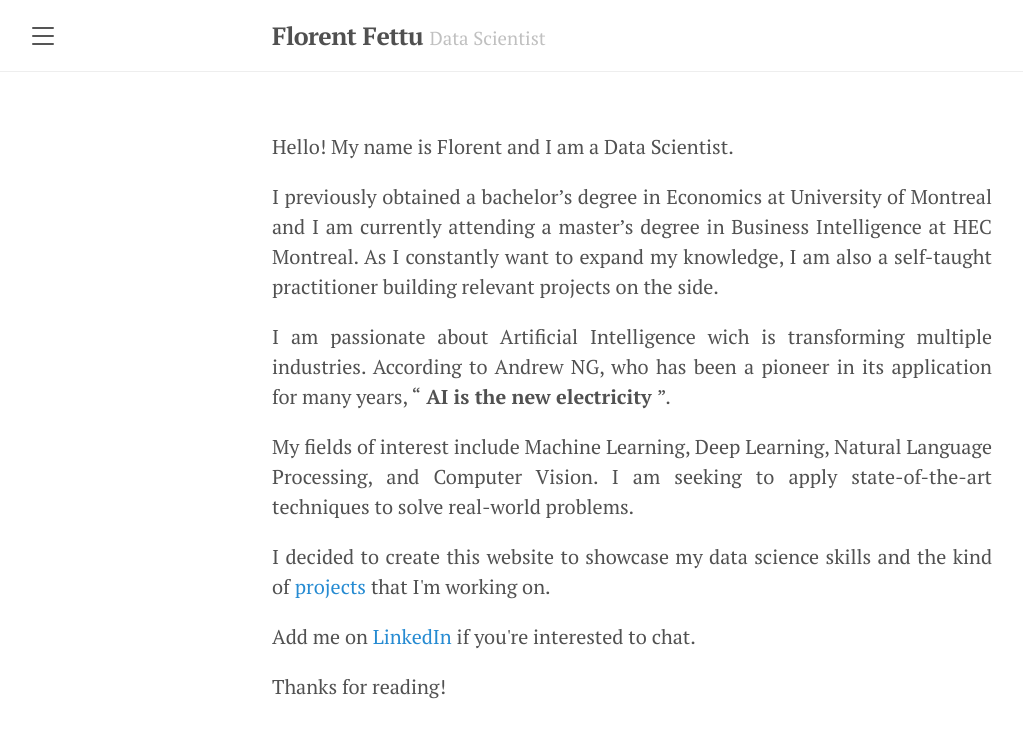
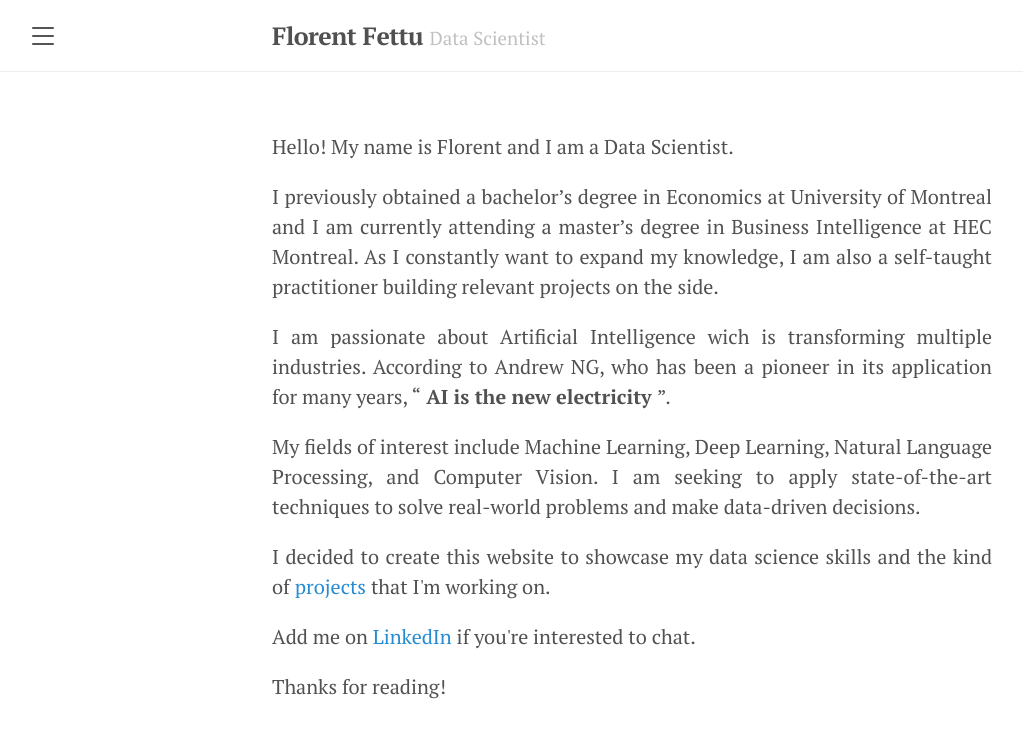
Before and after one commit to florentfettu/florentfettu.github.io, a Jekyll site: the page built from index.html, in a window 1280 px wide. Shown: the top 738 px of the page, without its empty margins (8-1031 px from the left). Built offline with Jekyll 4.4.1, drawn with Linux system fonts in a browser that asks for light colours; nearby versions of some CDN libraries; the list of posts is cut into pages by our own code.

Commit message:
Update index.html

```diff
--- a/index.html
+++ b/index.html
@@ -11,7 +11,8 @@
 <p align="justify"> I am passionate about Artificial Intelligence wich is transforming multiple industries. According to Andrew NG, who has been a pioneer in its application for many years,
   <q><b> AI is the new electricity </b></q>. </p>
 
-<p align="justify"> My fields of interest include Machine Learning, Deep Learning, Natural Language Processing, and Computer Vision. I am seeking to apply state-of-the-art techniques to solve real-world problems.</p>
+<p align="justify"> My fields of interest include Machine Learning, Deep Learning, Natural Language Processing, and Computer Vision. I am seeking to apply state-of-the-art techniques to solve real-world problems
+and make data-driven decisions. </p>
 
 <p align="justify"> I decided to create this website to showcase my data science skills and the kind of <a href="https://florentfettu.github.io/2020/05/25/data-science-portfolio/">projects</a> that I'm working on. </p>
 
```
